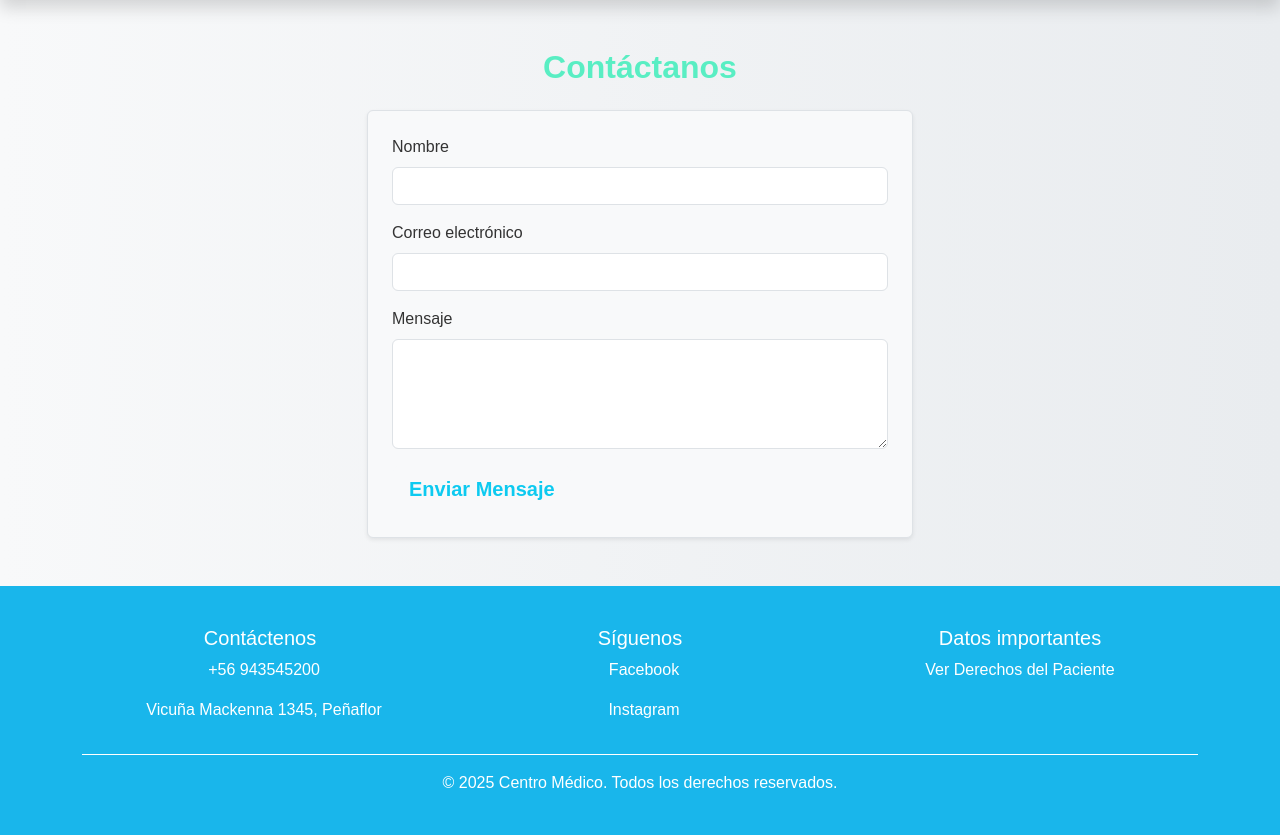
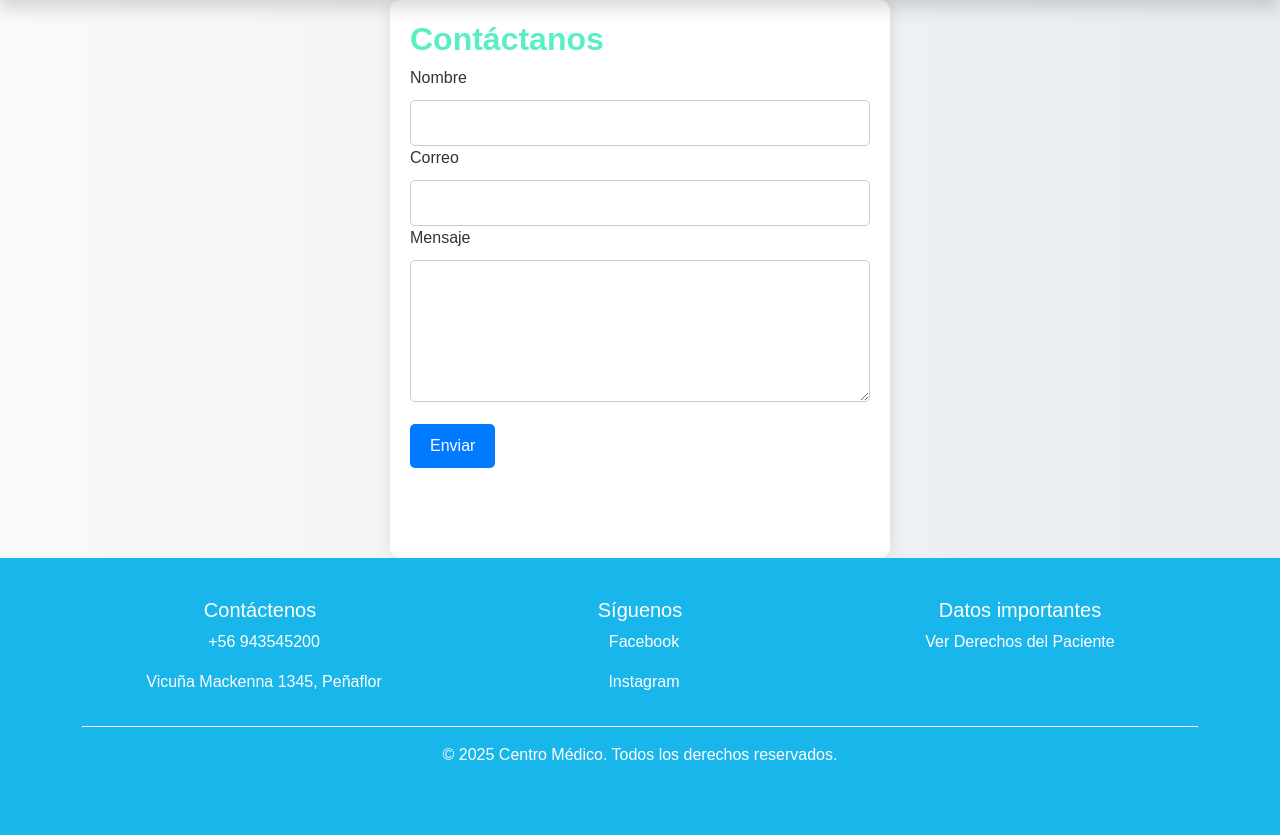
Before and after one commit to Jaime132132/Centro_medico, a Python web app: template templates/contacto.html in a window 1280 px wide. Shown: the part 106-941 px from the top of the page. After the commit the page ends 866 px from the top, so only its background shows below. Run offline with Jinja, Linux system fonts and the light colour scheme; the template is opened without the code that fills it, so the values that code supplies are empty.

Commit message:
contacto funcionando!!!!

```diff
--- /dev/null
+++ b/static/contacto/contacto.css
@@ -0,0 +1,118 @@
+body {
+    font-family: 'Poppins', sans-serif;
+    background: linear-gradient(to right, #f8f9fa, #e9ecef);
+    color: #333;
+    scroll-behavior: smooth;
+}
+
+h1, h2 {
+    color: rgb(89, 238, 195);
+    font-weight: 600;
+}
+
+#carouselInicio .carousel-item img {
+  height: 300px;         /* Ajusta la altura según prefieras */
+  object-fit: cover;     /* Mantiene el aspecto bonito sin deformar */
+}
+
+.navbar {
+    transition: background-color 0.3s ease;
+}
+
+.navbar .nav-link:hover {
+    color: #fff;
+    text-decoration: underline;
+}
+
+
+form {
+      max-width: 500px;
+      margin: auto;
+      background: white;
+      padding: 20px;
+      border-radius: 10px;
+      box-shadow: 0px 0px 15px rgba(0,0,0,0.1);
+    }
+
+    input, textarea {
+      width: 100%;
+      padding: 10px;
+      margin-top: 10px;
+      border-radius: 5px;
+      border: 1px solid #ccc;
+    }
+
+    button {
+      margin-top: 15px;
+      background-color: #007bff;
+      color: white;
+      border: none;
+      padding: 10px 20px;
+      border-radius: 5px;
+      cursor: pointer;
+    }
+
+    button:hover {
+      background-color: #0056b3;
+    }
+
+    .alert {
+      text-align: center;
+      margin-top: 20px;
+      font-weight: bold;
+      color: green;
+    }
+
+    .footer {
+    color: #fff;
+    padding: 20px;
+}
+
+.footer .footer-links {
+    display: flex;
+    justify-content: space-around;
+    padding: 10px 0;
+}
+
+.footer .footer-section {
+    width: 30%;
+}
+
+.footer .footer-section h4 {
+    margin-bottom: 10px;
+}
+
+.footer .footer-section p {
+    margin: 5px 0;
+}
+.footer h5 {
+    font-weight: bold;
+    margin-bottom: 10px;
+}
+
+.footer p {
+    margin: 5px 0;
+}
+
+.footer .footer-links {
+    display: flex;
+    flex-wrap: wrap;
+    justify-content: space-between;
+}
+
+button.btn {
+    border-radius: 8px;
+    transition: background-color 0.3s ease;
+}
+
+button.btn:hover {
+    background-color: #0056b3;
+}
+.custom-navbar {
+    background-color: rgb(25, 182, 235) !important;
+}
+
+.custom-footer {
+    background-color: rgb(25, 182, 235);
+    color: white;
+}
--- a/templates/contacto.html
+++ b/templates/contacto.html
@@ -6,7 +6,8 @@
     <link href="https://cdn.jsdelivr.net/npm/bootstrap@5.3.0/dist/css/bootstrap.min.css" rel="stylesheet">
     <link href="https://cdn.jsdelivr.net/npm/aos@2.3.4/dist/aos.css" rel="stylesheet">
     <link rel="icon" href="../img/logo_laboratorio_vittalimed.jpg" type="image/png">
-    <link rel="stylesheet" href="../static/styles.css">
+    <link rel="stylesheet" href="/static/contacto/contacto.css">
+    <script src="https://cdn.emailjs.com/dist/email.min.js"></script>
 </head>
 
 <body>
@@ -28,30 +29,21 @@
         </div>
     </nav>
 
-    <main class="container py-5">
-        <h2 class="text-center mb-4">Contáctanos</h2>
-        <div class="row justify-content-center">
-            <div class="col-md-6">
-                <form class="p-4 border rounded shadow-sm bg-light">
-                    <div class="mb-3">
-                        <label for="nombre" class="form-label">Nombre</label>
-                        <input type="text" class="form-control" id="nombre" required>
-                    </div>
-                    <div class="mb-3">
-                        <label for="correo" class="form-label">Correo electrónico</label>
-                        <input type="email" class="form-control" id="correo" required>
-                    </div>
-                    <div class="mb-3">
-                        <label for="mensaje" class="form-label">Mensaje</label>
-                        <textarea class="form-control" id="mensaje" rows="4" required></textarea>
-                    </div>
-                    <a href="https://wa.me/56943545200" target="_blank" class="btn btn-light btn-lg text-info fw-bold">
-                    Enviar Mensaje
-                    </a>
-                </form>
-            </div>
-        </div>
-    </main>
+    <form id="contact-form">
+    <h2>Contáctanos</h2>
+    <label>Nombre</label>
+    <input type="text" name="from_name" required />
+
+    <label>Correo</label>
+    <input type="email" name="reply_to" required />
+
+    <label>Mensaje</label>
+    <textarea name="message" rows="5" required></textarea>
+
+    <button type="submit">Enviar</button>
+
+    <p class="alert" id="response-message"></p>
+  </form>
 
     <footer class="text-center p-3 text-white mt-auto" style="background-color: rgb(25, 182, 235);">
         <div class="container py-4">
@@ -97,6 +89,24 @@
                 </div>
             </div
     </footer>
+    <script>
+    // Inicializa EmailJS
+    (function(){
+      emailjs.init("zxDWpoxIwuMmDWjgg"); // <- Reemplaza con TU Public Key
+    })();
+
+    document.getElementById("contact-form").addEventListener("submit", function(e) {
+      e.preventDefault();
+
+      emailjs.sendForm("service_tjnxjel", "template_uyouz18", this)
+        .then(() => {
+          document.getElementById("response-message").textContent = "¡Mensaje enviado con éxito!";
+          this.reset();
+        }, (error) => {
+          document.getElementById("response-message").textContent = "Error al enviar: " + error.text;
+        });
+    });
+  </script>
     <script src="https://cdn.jsdelivr.net/npm/bootstrap@5.3.0/dist/js/bootstrap.bundle.min.js"></script>
 </body>
 </html>
```
